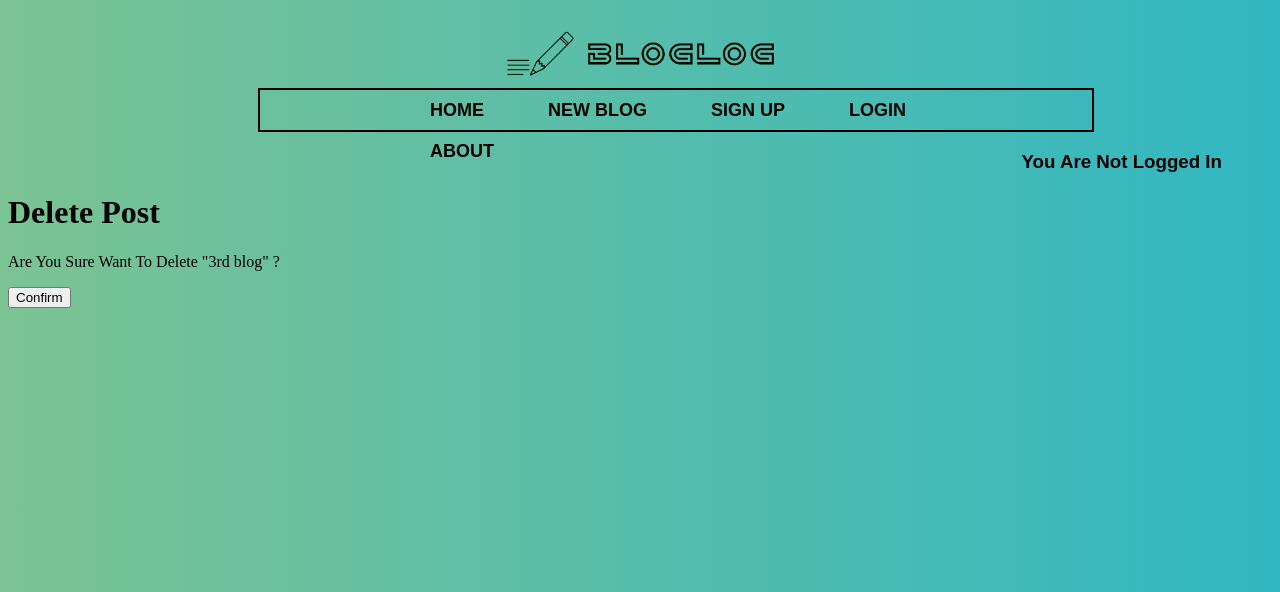
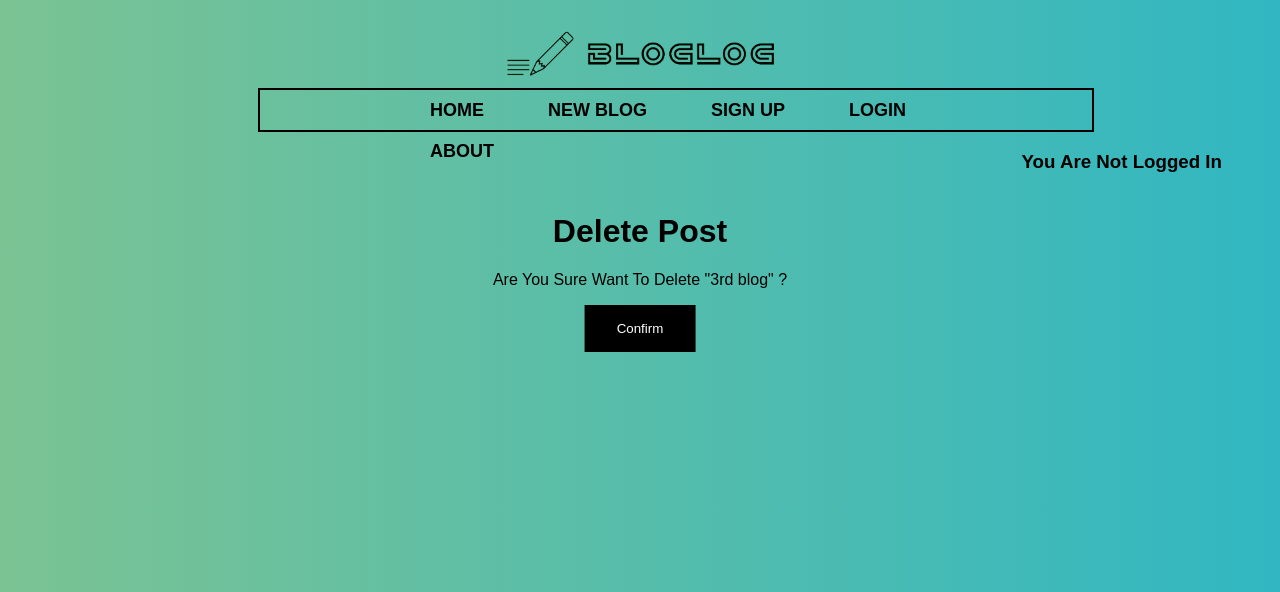
Before and after one commit to Sunny1619/BlogApp, a Django app: page /post/4/delete/ in a window 1280 px wide. Shown: the top 592 px of the page. Run offline with Django 4.2, Linux system fonts and the light colour scheme; data comes from the database, SQL or seed files in the repository; both versions use the stored data as it was after the commit.

Commit message:
final submit

```diff
--- a/static/css/web.css
+++ b/static/css/web.css
@@ -187,3 +187,42 @@ input[type=password]{
 .about p{
     font-size: large;
 }
+.epost{
+    position: absolute;
+    left: 50%;
+    transform: translateX(-50%);
+    font-family: sans-serif;
+}
+.epost h1{
+    text-align: center;
+}
+.epostin{
+    background-color: black;
+    border: none;
+    color: white;
+    padding: 16px 32px;
+    text-decoration: none;
+    margin: 200pxpx 2px;
+    cursor: pointer;
+    position: absolute;
+    left: 50%;
+    transform: translateX(-50%);
+}
+.delpost{
+    position: absolute;
+    left: 50%;
+    transform: translateX(-50%);
+    font-family: sans-serif;
+}
+.confirm{
+    background-color: black;
+    border: none;
+    color: white;
+    padding: 16px 32px;
+    text-decoration: none;
+    margin: 200pxpx 2px;
+    cursor: pointer;
+    position: absolute;
+    left: 50%;
+    transform: translateX(-50%);
+}
--- a/templates/post_delete.html
+++ b/templates/post_delete.html
@@ -1,10 +1,11 @@
 {%extends "base.html"%}
 
 {%block content%}
-
-<h1>Delete Post</h1>
+<div class="delpost">
+<h1 style="text-align: center;">Delete Post</h1>
 <form action="" method="Post">{%csrf_token%}
     <p>Are You Sure Want To Delete "{{post.title}}" ?</p>
-    <input type="submit" value="Confirm">
+    <input type="submit" value="Confirm" class="confirm">
+</div>
 </form>
 {%endblock content%}
--- a/templates/post_edit.html
+++ b/templates/post_edit.html
@@ -1,11 +1,12 @@
 {%extends 'base.html'%}
 
 {%block content%}
-
+<div class="epost">
 <h1>Edit Post</h1>
 <form action="" method="post">{%csrf_token%}
 {{form.as_p}}
-<input type="submit" value="Update">
+<input type="submit" value="Update" class="epostin">
+</div>
 </form>
 
 {%endblock content%}
```
Also changed, not shown: db.sqlite3.
